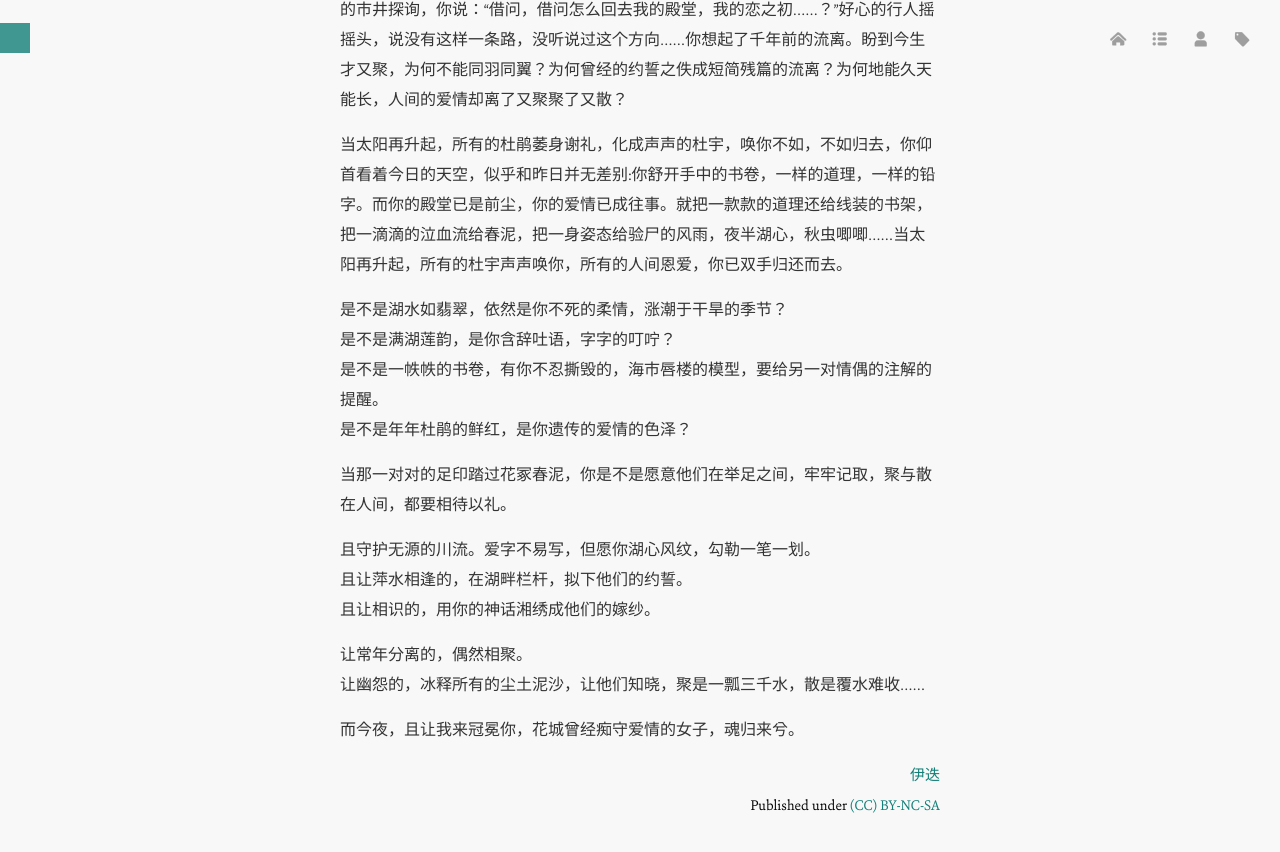
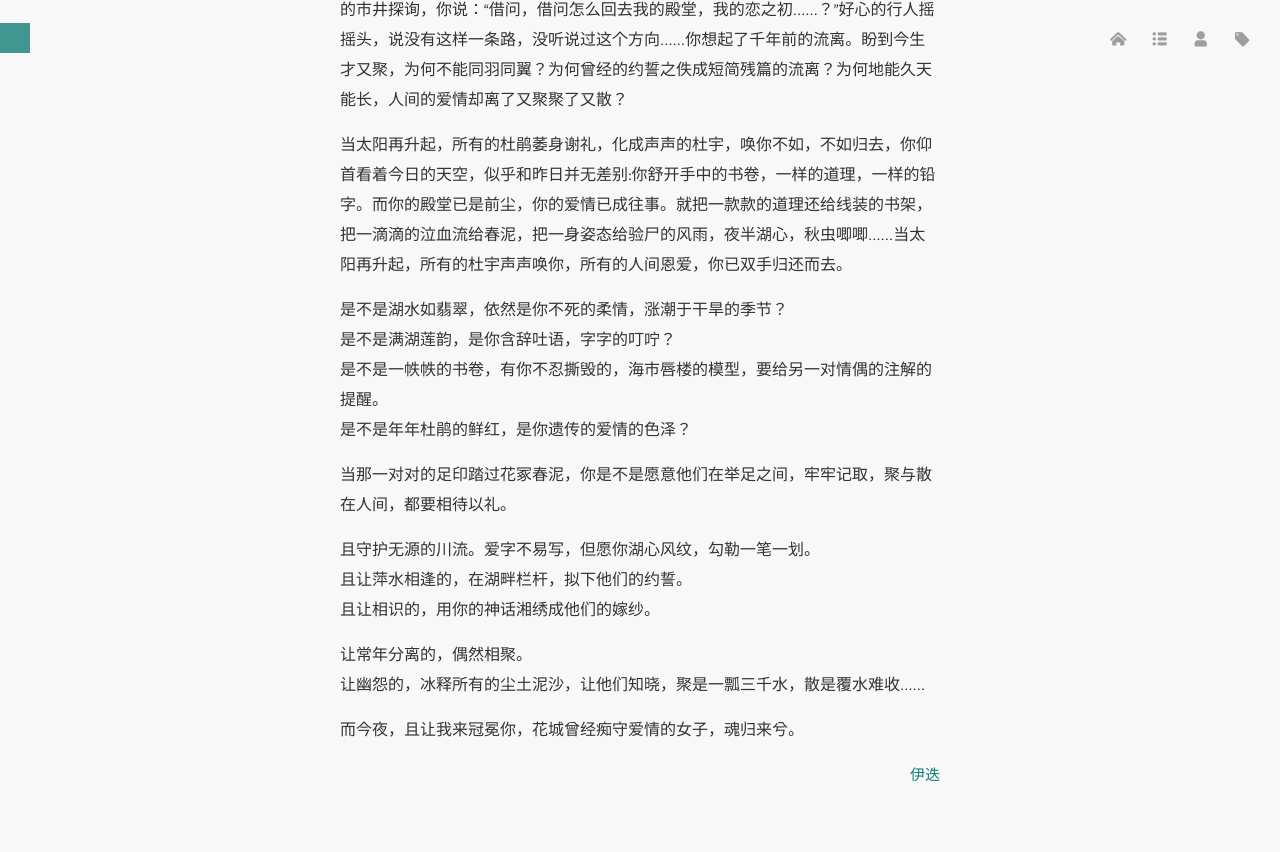
Before and after one commit to AwThink/iyidie, a Jekyll site: the page built from _posts/2007-09-18-shui-wen.md, in a window 1280 px wide and 900 px high, scrolled down 1565 px. Shown: the top 852 px of the window. Built offline with Jekyll 4.4.1, drawn with Linux system fonts in a browser that asks for light colours; Markdown is read by kramdown in place of the engine named in the settings.

Commit message:
fix theme

```diff
--- a/_layouts/default.html
+++ b/_layouts/default.html
@@ -25,8 +25,8 @@
                 <ul>
                     <li><a href="/" title="主页"><i class="idarkgray iconfont">&#xf012b</i></a></li>
                     <li><a href="/cn" title="博文"><i class="idarkgray iconfont">&#xf0161</i></a></li>
-                    <li><a href="/cn/about/"  title="个人"><i class="idarkgray iconfont">&#xf01a1</i></a></li>
-                    <li><a href="/cn/tags/" title="标签"><i class="idarkgray iconfont">&#xf0152</i></a></li>
+                    <li><a href="/about/"  title="个人"><i class="idarkgray iconfont">&#xf01a1</i></a></li>
+                    <li><a href="/tags/" title="标签"><i class="idarkgray iconfont">&#xf0152</i></a></li>
                 </ul>
             </div>
         </div>
--- a/_layouts/post.html
+++ b/_layouts/post.html
@@ -36,14 +36,14 @@
 <section class="meta">
     <div align="right">
 <span class="author">
-  <a href="http://luolinjia.com">{{ site.author }}</a>
+  <a href="http://x.yidie.org">{{ site.author }}</a>
 </span>
     </div>
-    <div align="right">
+<!--     <div align="right">
 <span class="license">
   Published under <a rel="license" href="http://creativecommons.org/licenses/by-nc-sa/3.0/">(CC) BY-NC-SA</a>
 </span>
-    </div>
+    </div> -->
 </section>
 <!--<div><span>Previous</span><span style="float:right;">Next</span></div>-->
 <!--<div class="navigation">-->
```
Also changed, not shown: other parts of _layouts/default.html (+0 -12 lines).
